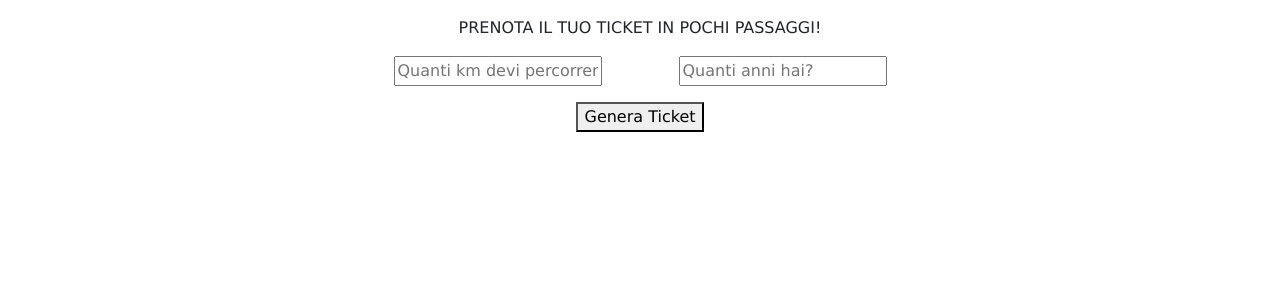
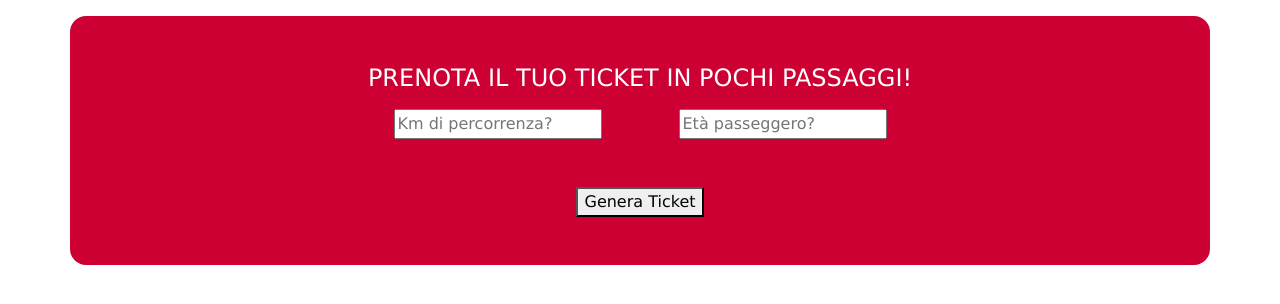
Before and after one commit to Failah/js-biglietto-treno-form, a plain HTML site: page index.html in a window 1280 px wide. Drawn offline with nearby package versions, Linux system fonts and the light colour scheme.

Commit message:
Keep styling

```diff
--- a/css/style.css
+++ b/css/style.css
@@ -1,3 +1,7 @@
 body {
     font-family: Verdana, sans-serif;
 }
+
+.vs-bg-red {
+    background-color: #c03;
+}
--- a/index.html
+++ b/index.html
@@ -14,22 +14,23 @@
 
 <body>
     <div class="container">
-        <div class="row justify-content-center">
-            <div class="col-12 text-center my-3">
+        <div class="row justify-content-center mt-3 rounded-4 vs-bg-red">
+            <div class="col-12 text-center text-white mb-3 mt-5 h4">
                 PRENOTA IL TUO TICKET IN POCHI PASSAGGI!
             </div>
-            <div class="text-center col-3">
-                <input type="text" name="kilometers" id="km_input" placeholder="Quanti km devi percorrere?" />
+            <div class="text-center col-3 mb-4">
+                <input type="text" name="kilometers" id="km_input" placeholder="Km di percorrenza?" />
             </div>
-            <div class="text-center col-3">
-                <input type="text" name="age" id="age_input" placeholder="Quanti anni hai?" />
+            <div class="text-center col-3 mb-4">
+                <input type="text" name="age" id="age_input" placeholder="Età passeggero?" />
+            </div>
+            <div class="row justify-content-center">
+                <div class="text-center col-3 mt-4 mb-5">
+                    <button id="ticket_generator">Genera Ticket</button>
+                </div>
             </div>
         </div>
-        <div class="row justify-content-center">
-            <div class="text-center col-3 my-3">
-                <button id="ticket_generator">Genera Ticket</button>
-            </div>
-        </div>
+
         <div id="ticket"></div>
     </div>
 
```
